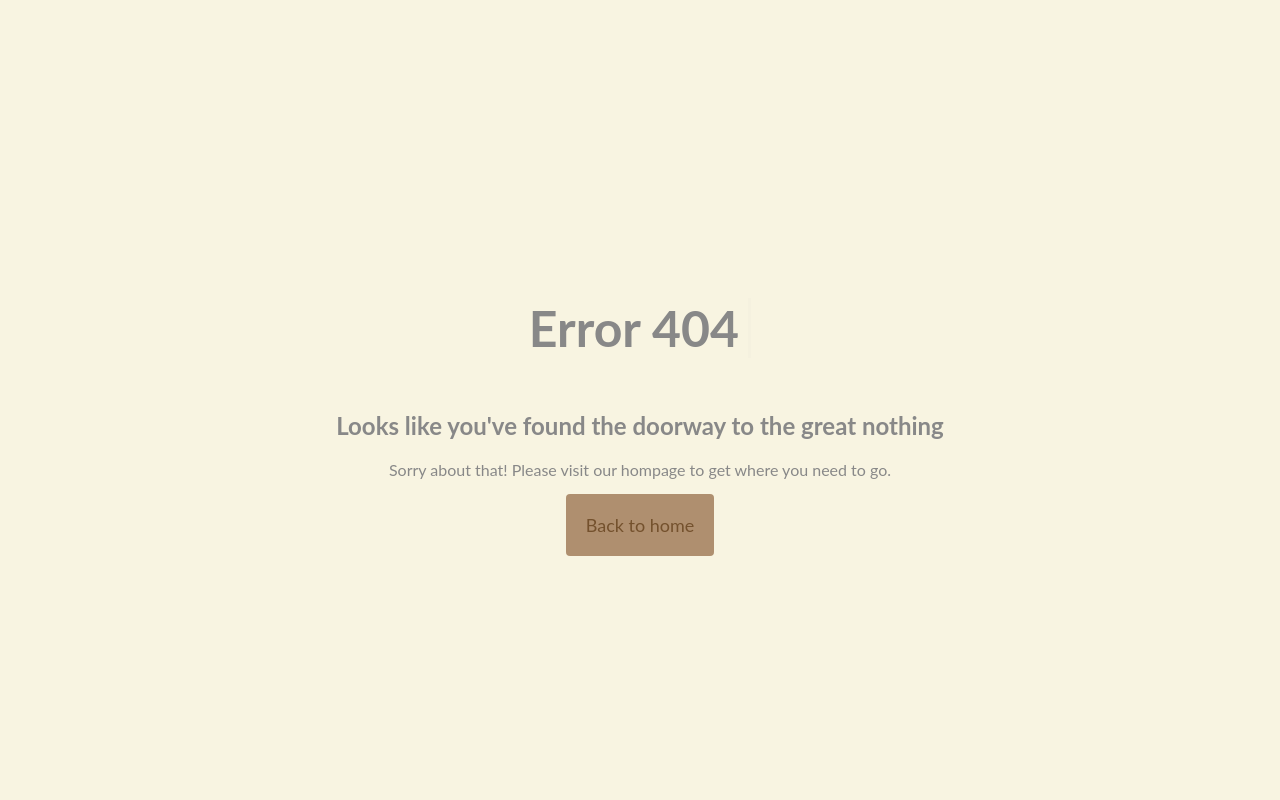
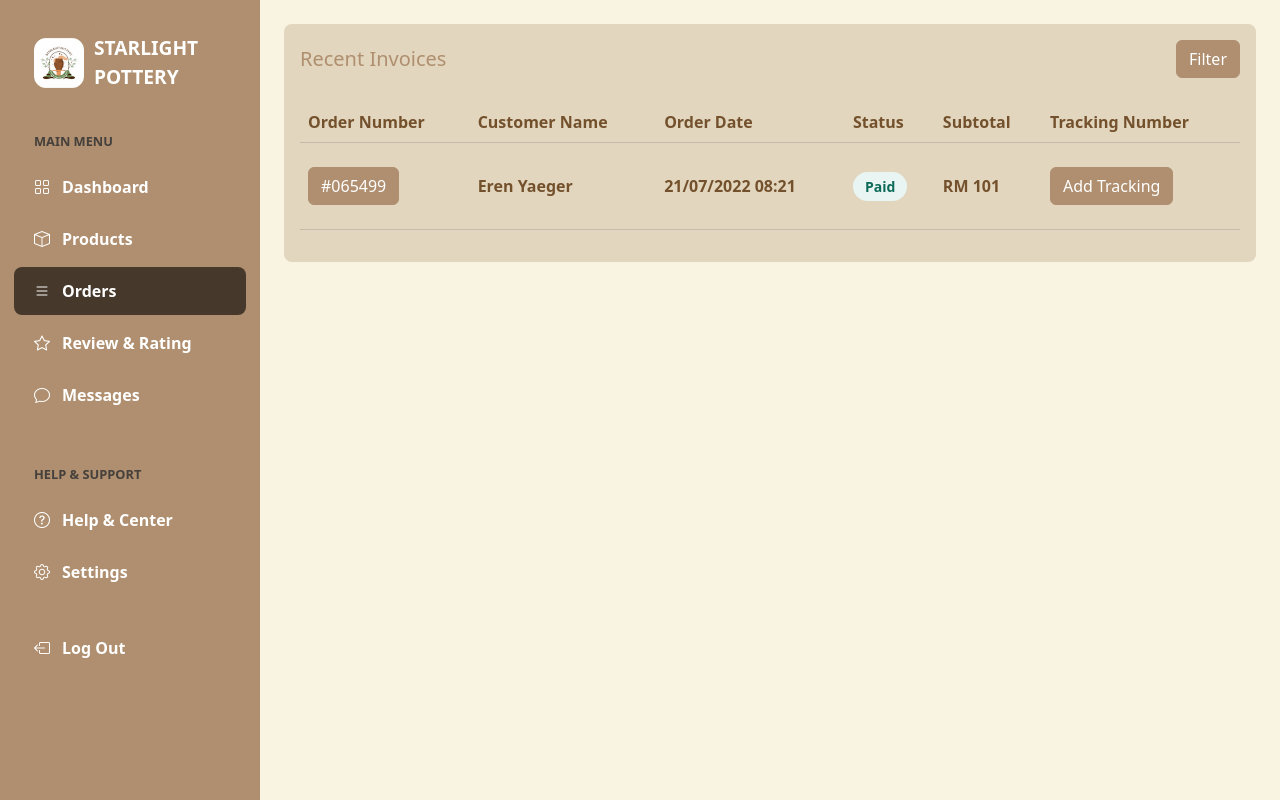
Before and after one commit to Radixactivetea/StarLightARShop, a PHP site: page /orders in a window 1280 px wide. Run offline with PHP 8.4, Linux system fonts and the light colour scheme; some libraries are stand-ins or nearby versions.

Commit message:
front-end order

```diff
--- a/public/css/bs-theme-overrides.css
+++ b/public/css/bs-theme-overrides.css
@@ -139,6 +139,11 @@
   transform: var(--bs-accordion-btn-icon-transform);
 }
 
+.modal {
+  --bs-modal-header-border-color: var(--bs-primary-border-subtle);
+  --bs-modal-footer-border-color: var(--bs-primary-border-subtle);
+}
+
 .form-control {
   border-color: rgba(175, 143, 111, 0.3);
 }
@@ -195,3 +200,17 @@ input[type=number] {
   /* Assign names to grid areas */
   min-height: 100vh;
 }
+
+.table {
+  --bs-table-bg: transparent;
+  --bs-table-border-color: var(--bs-secondary-border-subtle);
+}
+
+.table td {
+  padding: 24px 8px;
+}
+
+.table td,
+.table th {
+  color: var(--bs-secondary);
+}
--- a/routes/routes.php
+++ b/routes/routes.php
@@ -20,5 +20,6 @@ get('/products', '../src/controllers/seller/products-show.php');
 destroy('/products', '../src/controllers/seller/products-show.php');
 get('/product/create', '../src/controllers/seller/product-create.php');
 post('/product/create', '../src/controllers/seller/product-create.php');
+get('/orders', '../src/controllers/seller/orders.php');
 
 any('/404', '../src/pages/404.view.php');
--- /dev/null
+++ b/src/controllers/seller/orders.php
@@ -0,0 +1,13 @@
+<?php
+
+use Core\Database;
+
+// Connect database
+$config = require 'config.php';
+$db = new Database($config['database']);
+
+
+// Query
+
+
+require 'src/pages/seller/orders.view.php';
--- /dev/null
+++ b/src/pages/seller/orders.view.php
@@ -0,0 +1,114 @@
+<!DOCTYPE html>
+<html>
+
+<head>
+    <meta charset="UTF-8">
+    <meta name="viewport" content="width=device-width, initial-scale=1.0">
+    <title>Star Light Pottery Shop</title>
+    <link rel="icon" href="/public/img/logo.png" type="image/x-icon">
+    <!-- bootstap css & override -->
+    <link rel="stylesheet" href="/node_modules/bootstrap/dist/css/bootstrap.min.css">
+    <link rel="stylesheet" href="/public/css/bs-theme-overrides.css">
+    <style>
+        .status-pill {
+            padding: 4px 12px;
+            border-radius: 20px;
+            font-size: 14px;
+            display: inline-block;
+        }
+
+        .status-paid {
+            background-color: #e8f5f3;
+            color: #0c6b58;
+        }
+
+        .status-pending {
+            background-color: #fef3c7;
+            color: #92400e;
+        }
+
+        .status-overdue {
+            background-color: #fee2e2;
+            color: #991b1b;
+        }
+    </style>
+</head>
+
+<body>
+
+    <!-- loading page -->
+    <?php require "src/components/loading.php" ?>
+
+    <div class="grid-layout">
+        <!-- navigation -->
+        <?php require "src/components/seller-nav.php" ?>
+
+        <div class="main-content p-4">
+
+            <div class="rounded-3 p-3" style="background-color: rgba(175, 143, 111, 0.3);">
+                <div class="d-flex justify-content-between align-items-center mb-4 text-primary">
+                    <h5 class="mb-0">Recent Invoices</h5>
+                    <div class="d-flex gap-2">
+                        <button class="btn btn-primary">Filter</button>
+                    </div>
+                </div>
+
+                <div class="table-responsive">
+                    <table class="table align-middle">
+                        <thead>
+                            <tr>
+                                <th>Order Number</th>
+                                <th>Customer Name</th>
+                                <th>Order Date</th>
+                                <th>Status</th>
+                                <th>Subtotal</th>
+                                <th>Tracking Number</th>
+                            </tr>
+                        </thead>
+                        <tbody>
+                            <tr>
+                                <td><a href="#" class="btn btn-primary">#065499</a></td>
+                                <td>
+                                    <div class="d-flex align-items-center gap-2">
+                                        Eren Yaeger
+                                    </div>
+                                </td>
+                                <td>21/07/2022 08:21</td>
+                                <td><span class="status-pill status-paid">Paid</span></td>
+                                <td>RM 101</td>
+                                <td><button class="btn btn-primary" type="button" data-bs-toggle="modal"
+                                        data-bs-target="#trackingModal">Add Tracking</button></td>
+                            </tr>
+                        </tbody>
+                    </table>
+                </div>
+            </div>
+        </div>
+    </div>
+
+    <!-- Modal to enter tracking number -->
+    <div class="modal fade" id="trackingModal" tabindex="-1" aria-labelledby="trackingModalLabel" aria-hidden="true">
+        <div class="modal-dialog modal-dialog-centered">
+            <div class="modal-content">
+                <div class="modal-header border-bottom-0">
+                    <h5 class="modal-title ps-1" id="trackingModalLabel">Enter Tracking Number</h5>
+                    <button type="button" class="btn-close" data-bs-dismiss="modal" aria-label="Close"></button>
+                </div>
+                <div class="modal-body">
+                    <input type="text" id="trackingNumberInput" class="form-control"
+                        placeholder="Enter Tracking Number">
+                </div>
+                <div class="modal-footer border-top-0">
+                    <button type="button" class="btn btn-secondary" data-bs-dismiss="modal">Cancel</button>
+                    <button type="button" class="btn btn-primary" id="saveTrackingBtn">Save Tracking</button>
+                </div>
+            </div>
+        </div>
+    </div>
+
+    <!-- bootstap and popper -->
+    <script src="/node_modules/@popperjs/core/dist/umd/popper.min.js"></script>
+    <script src="/node_modules/bootstrap/dist/js/bootstrap.min.js"></script>
+</body>
+
+</html>
--- a/src/pages/seller/products.view.php
+++ b/src/pages/seller/products.view.php
@@ -136,11 +136,7 @@
         aria-hidden="true">
         <div class="modal-dialog">
             <div class="modal-content">
-                <div class="modal-header">
-                    <h5 class="modal-title" id="deleteProductModalLabel">Confirm Deletion</h5>
-                    <button type="button" class="btn-close" data-bs-dismiss="modal" aria-label="Close"></button>
-                </div>
-                <div class="modal-body">
+                <div class="modal-body text-muted">
                     Are you sure you want to delete this product?
                 </div>
                 <div class="modal-footer">
```
